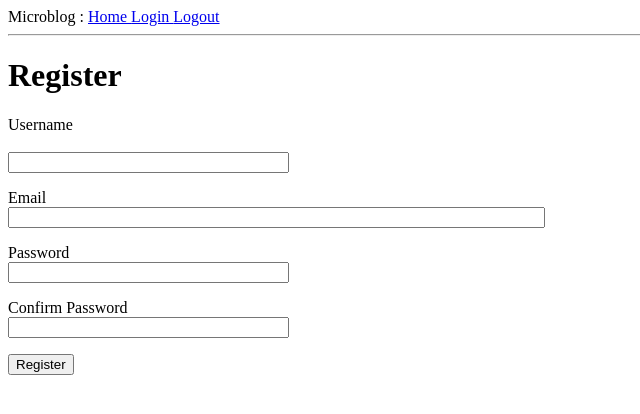
After one commit to nayan2000/blog_flask, a Flask app: page /register in a window 1280 px wide. The commit adds this page. Shown: the top 414 px of the page, without its empty margins (0-640 px from the left). Run offline with Flask 2, Linux system fonts and the light colour scheme.

Commit message:
users signup, login and logout implemented

```diff
--- a/app/__init__.py
+++ b/app/__init__.py
@@ -3,6 +3,8 @@ from config import Config
 
 from flask_sqlalchemy import SQLAlchemy
 from flask_migrate import Migrate
+
+from flask_login import LoginManager
 
 app = Flask(__name__)
 app.config.from_object(Config)
@@ -11,4 +13,8 @@ app.config.from_object(Config)
 db = SQLAlchemy(app)
 migrate = Migrate(app, db)
 
+#Login
+login = LoginManager(app)
+login.login_view = 'login'
+
 from app import routes, models
--- a/app/forms.py
+++ b/app/forms.py
@@ -1,10 +1,30 @@
 from flask_wtf import FlaskForm
 
 from wtforms import StringField, PasswordField, BooleanField, SubmitField
-from wtforms.validators import DataRequired
+from wtforms.validators import DataRequired, ValidationError, Email, EqualTo
+from app.models import User
 
 class LoginForm(FlaskForm):
     username = StringField('Username', validators=[DataRequired()])
     password = PasswordField('Password', validators=[DataRequired()])
     remember_me = BooleanField('Remember Me')
     submit = SubmitField('Sign In')
+
+class RegistrationForm(FlaskForm):
+    username = StringField('Username', validators=[DataRequired()])
+    email = StringField('Email', validators=[DataRequired(), Email()])
+    password = PasswordField('Password', validators=[DataRequired()])
+    password2 = PasswordField(
+        'Confirm Password', validators=[DataRequired(), EqualTo('password')]
+    )
+    submit = SubmitField('Register')
+
+    def validate_username(self, username):
+        user = User.query.filter_by(username = username.data).first()
+        if user is not None:
+            raise ValidationError('Username already taken! Please use a different username. ')
+
+    def validate_email(self, email):
+        user = User.query.filter_by(email=email.data).first()
+        if user is not None:
+            raise ValidationError('An account with this email address exists. Please use a different email address.')
--- a/app/routes.py
+++ b/app/routes.py
@@ -3,8 +3,20 @@ from flask import render_template, flash, redirect
 from app.forms import LoginForm
 from flask import url_for
 
+from app.models import User
+from flask_login import current_user, login_user
+from flask_login import logout_user
+from flask_login import login_required
+
+from flask import request
+from werkzeug.urls import url_parse
+
+from app import db
+from app.forms import RegistrationForm
+
 @app.route('/')
 @app.route('/index')
+@login_required
 def index():
     user = {'username': 'Nayan'}
     posts = [
@@ -23,10 +35,43 @@ def index():
 
 @app.route('/login', methods=['GET', 'POST'])
 def login():
+    if current_user.is_authenticated:
+        return redirect(url_for('index'))
+
     form = LoginForm()
     if form.validate_on_submit():
+        user = User.query.filter_by(username=form.username.data).first()
+        if user is None or not user.check_password(form.password.data):
+            flash('Invalid Username or Password')
+            return redirect(url_for('login'))
+        login_user(user, remember=form.remember_me.data)
+        next_page = request.args.get('next')
+        if not next_page or url_parse(next_page).netloc !='':
+            next_page = url_for('index')
+
         flash('Login requested for user {}, remember_me={}'.format(
             form.username.data, form.remember_me.data
         ))
+        return redirect(next_page)
+    return render_template('login.html', title='Sign In', form=form)
+
+@app.route('/logout')
+def logout():
+    logout_user()
+    return redirect(url_for('index'))
+
+@app.route('/register', methods=['GET', 'POST'])
+def register():
+    if current_user.is_authenticated:
         return redirect(url_for('index'))
-    return render_template('login.html', title='Sign In', form=form)
+
+    form = RegistrationForm()
+    if form.validate_on_submit():
+        user = User(username=form.username.data, email=form.email.data)
+        user.set_password(form.password.data)
+        db.session.add(user)
+        db.session.commit()
+        flash('Congratulations, you are now a registered user!')
+        return redirect(url_for('login'))
+
+    return render_template('register.html', title='Register', form=form)
--- a/app/templates/base.html
+++ b/app/templates/base.html
@@ -11,6 +11,7 @@
         <div> Microblog :
             <a href="{{ url_for('index') }}"> Home </a>
             <a href="{{ url_for('login') }}"> Login </a>
+            <a href="{{ url_for('logout') }}"> Logout </a>
         </div>
         <hr>
         {% with messages=get_flashed_messages() %}
--- a/app/templates/index.html
+++ b/app/templates/index.html
@@ -3,7 +3,7 @@
 
 {% block content %}
 
-        <h1> Hello, {{user.username}}!</h1>
+        <h1> Hello, {{current_user.username}}!</h1>
 
     {% for post in posts %}
 
--- a/app/templates/login.html
+++ b/app/templates/login.html
@@ -35,4 +35,8 @@
 
     </form>
 
+<p> New User?
+    <a href="{{ url_for('register') }}"> Click to Register </a>
+</p>
+
 {% endblock %}
--- /dev/null
+++ b/app/templates/register.html
@@ -0,0 +1,46 @@
+{% extends 'base.html' %}
+
+{% block content %}
+
+<h1> Register </h1>
+<form action="" method="post" >
+    {{ form.hidden_tag()}}
+
+    <p>
+        {{ form.username.label }} <br>
+        <br> {{ form.username(size=32) }} {% for error in form.username.errors %}
+        <span style="color: red;">
+            [ {{ error }}]
+        </span>
+        {% endfor %}
+    </p>
+
+    <p>
+        {{ form.email.label }} <br>
+        {{ form.email(size=64) }} <br>
+        {% for error in form.email.errors %}
+        <span style="color: red;"> [{{ error }}]</span>
+        {% endfor %}
+    </p>
+
+    <p>
+        {{ form.password.label }} <br> {{ form.password(size=32) }} {% for error in form.password.errors %}
+        <span style="color: red;">
+            [{{ error }}]
+        </span>
+        {% endfor %}
+    </p>
+
+    <p>
+        {{ form.password2.label }} <br> {{ form.password2(size=32) }} {% for error in form.password2.errors %}
+        <span style="color: red;">
+            [{{ error }}]
+        </span>
+        {% endfor %}
+    </p>
+
+    <p> {{ form.submit() }}</p>
+
+</form>
+
+{% endblock %}
```
Also changed, not shown: app/models.py (+13 -1 lines), app.db.
